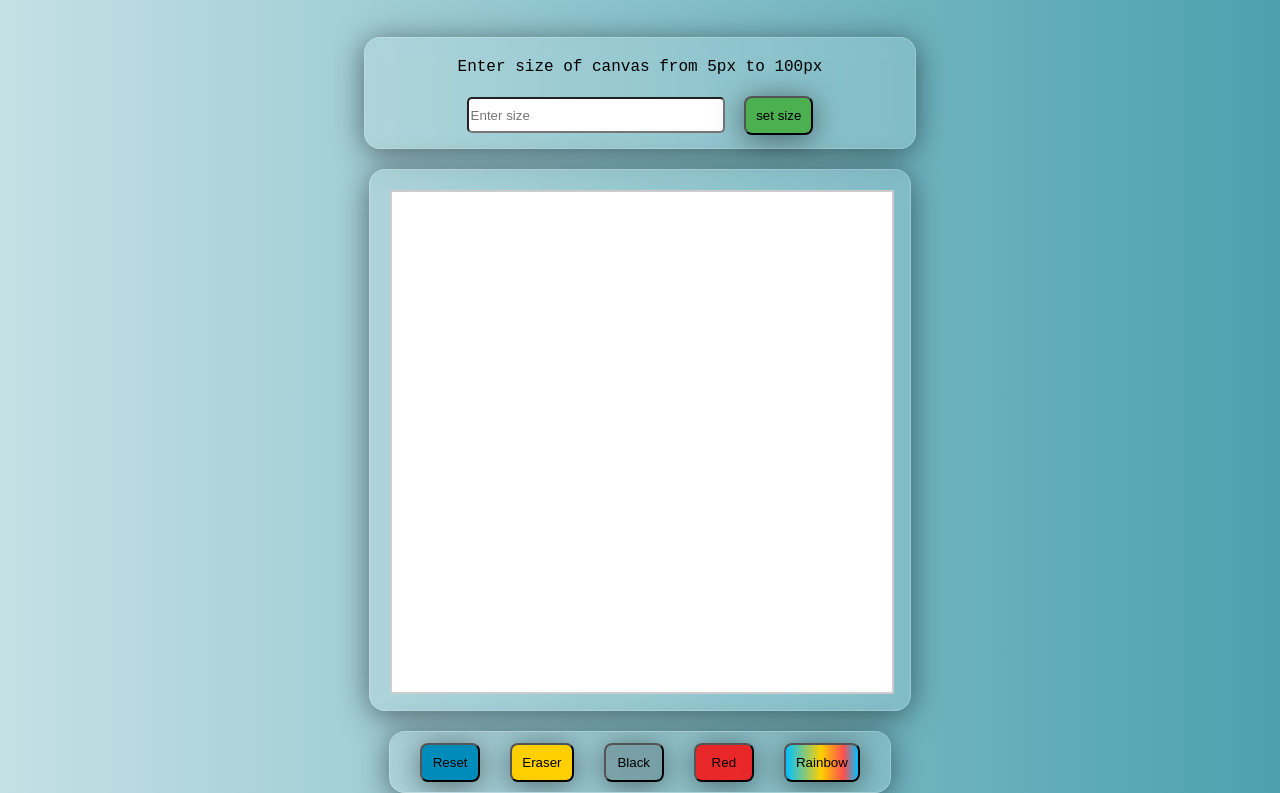
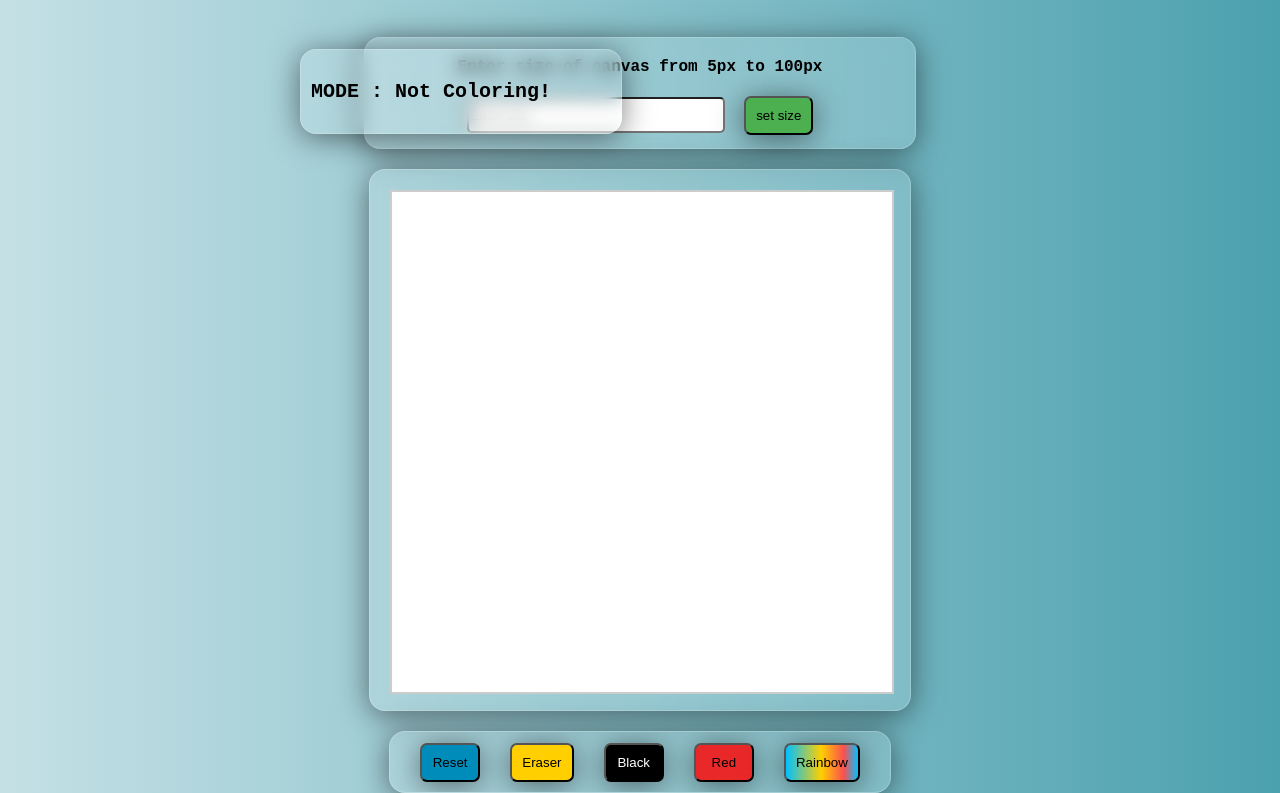
Before and after one commit to sai-teja-k/Etch-a-sketch, a plain HTML site: page index.html in a window 1280 px wide. Shown: the part 111-904 px from the top of the page. Drawn offline with Linux system fonts and the light colour scheme.

Commit message:
added mode

```diff
--- a/index.html
+++ b/index.html
@@ -26,6 +26,9 @@
         </div>
 
     </div>
+    <div class="mode">
+        <p id="mode">MODE : Not Coloring! </p>
+    </div>
 
     <div class="container">
         <div id="sketch"></div>
--- a/script.js
+++ b/script.js
@@ -4,10 +4,11 @@ let set_size_button = document.querySelector("#set");
 let reset = document.querySelector("#reset");
 
 let color = "black";
+let click = true;
 
 reset.addEventListener("click",() => {
     let boxes = sketch.querySelectorAll("div");
-    boxes.forEach((box) => box.remove());
+    boxes.forEach((box) => box.style.background = "white");
 })
 
 
@@ -21,6 +22,7 @@ set_size_button.addEventListener("click",() => {
     }
     else{
         createGrid(grid_size);
+        document.querySelector("#mode").innerHTML = "MODE : Coloring!" ;
     }
 })
 
@@ -38,12 +40,26 @@ function createGrid(size){
 }
 
 function changeColor(){
+    if(click){
         if(color === "rainbow")
             this.style.background = `hsl(${Math.random() * 360}, 100%, 50%)`;
         else
             this.style.background = color;
     }
+};
 
 function colorChoice(choice){
     color = choice ;
+};
+
+document.querySelector("#sketch").addEventListener("click" ,(e) => {
+    if(e.target.tagName != "BUTTON"){
+        click = !click;
+        if(click){
+            document.querySelector("#mode").innerHTML = "MODE : Coloring!" ;
         }
+        else{
+            document.querySelector("#mode").innerHTML = "MODE : Not Coloring!" ;
+        }
+    }
+});
--- a/style.css
+++ b/style.css
@@ -2,6 +2,8 @@ body{
     box-sizing: border-box;
     margin: 0;
     padding:0;
+    text-align: center;
+    font-weight: 600;
     font-family:'Courier New', Courier, monospace;
     background: #4CA1AF;  /* fallback for old browsers */
     background: -webkit-linear-gradient(to right, #C4E0E5, #4CA1AF);  /* Chrome 10-25, Safari 5.1-6 */
@@ -10,6 +12,7 @@ body{
 
 header{
     font-size:30px;
+    font-weight: bold;
     background-color: rgba(0,0,0,0.5);
     text-align: center;
 }
@@ -18,7 +21,7 @@ button{
     min-width:60px;
     padding:10px;
     cursor: pointer;
-    border-radius: 8px;
+    border-radius: 7px;
     box-shadow: 0 4px 30px rgba(0, 0, 0, 0.5);
 }
 
@@ -53,7 +56,8 @@ button:hover{
 }
 
 #black{
-    background:rgba(0,0,0,0.2);
+    background:rgba(0,0,0);
+    color: white;
 }
 
 #red{
@@ -132,3 +136,21 @@ button:hover{
     -webkit-backdrop-filter: blur(9px);
     border: 1px solid rgba(255, 255, 255, 0.21);
 }
+
+.mode{
+    position:absolute;
+    top:160px;
+    left: 300px;
+    width:300px;
+    padding:10px;
+    text-align: justify;
+
+    font-size: 20px;
+
+    background: rgba(255, 255, 255, 0.13);
+    border-radius: 16px;
+    box-shadow: 0 4px 30px rgba(0, 0, 0, 0.5);
+    backdrop-filter: blur(9px);
+    -webkit-backdrop-filter: blur(9px);
+    border: 1px solid rgba(255, 255, 255, 0.21);
+}
```
Lines whose indentation alone changed are shown as unchanged.
